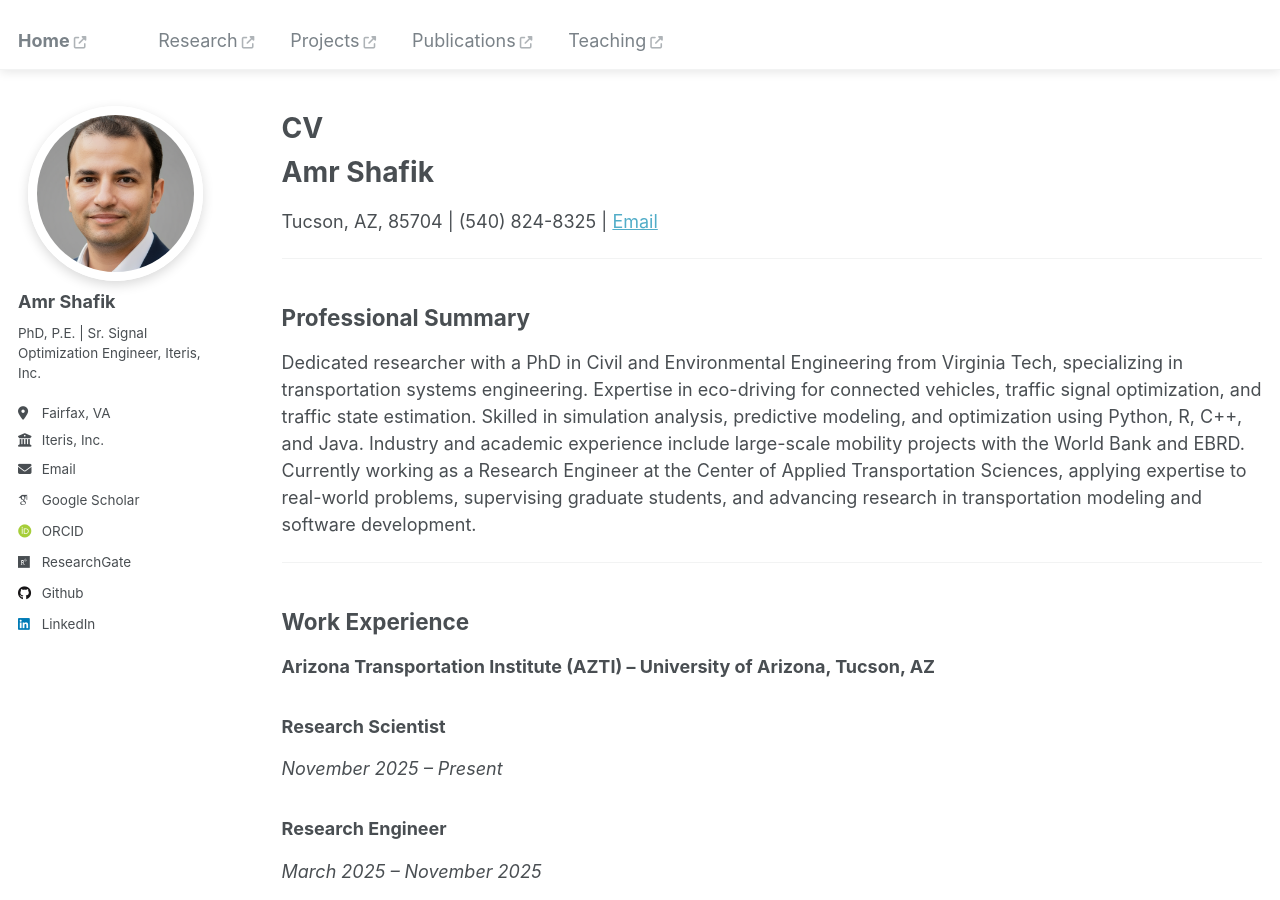
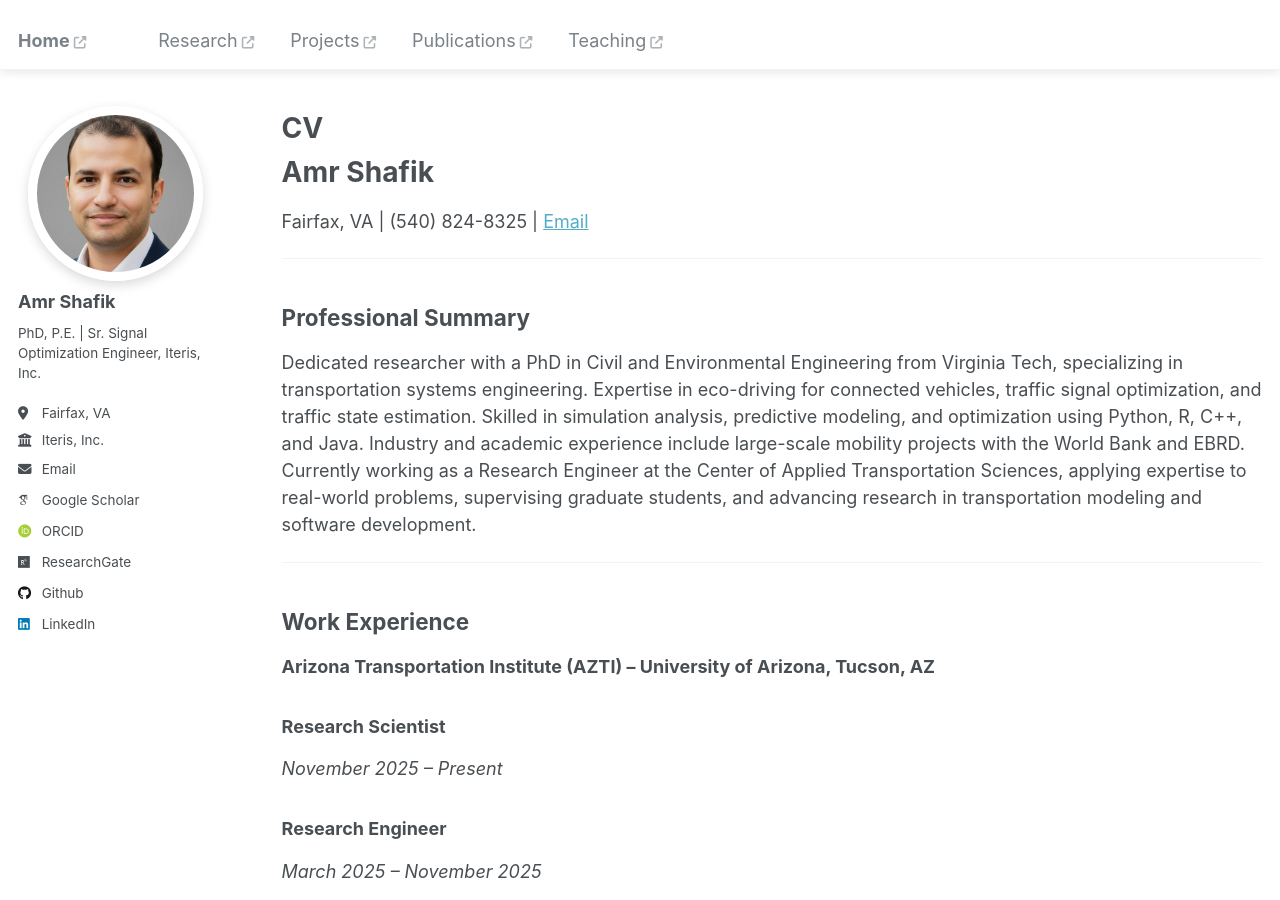
Before and after one commit to akshafik/amrshafik, a Jekyll site: the page built from _pages/cv.html, in a window 1280 px wide and 900 px high. Built offline with Jekyll 4.4.1, drawn with Linux system fonts in a browser that asks for light colours; some web fonts are replaced.

Commit message:
Update CV contact email and location

```diff
--- a/_pages/cv.html
+++ b/_pages/cv.html
@@ -34,7 +34,7 @@ redirect_from:
 
 
 # Amr Shafik
-Tucson, AZ, 85704 | (540) 824-8325 | [Email](mailto:ashafik@arizona.edu)
+Fairfax, VA | (540) 824-8325 | [Email](mailto:amrkh404@gmail.com)
 
 ---
 
```
